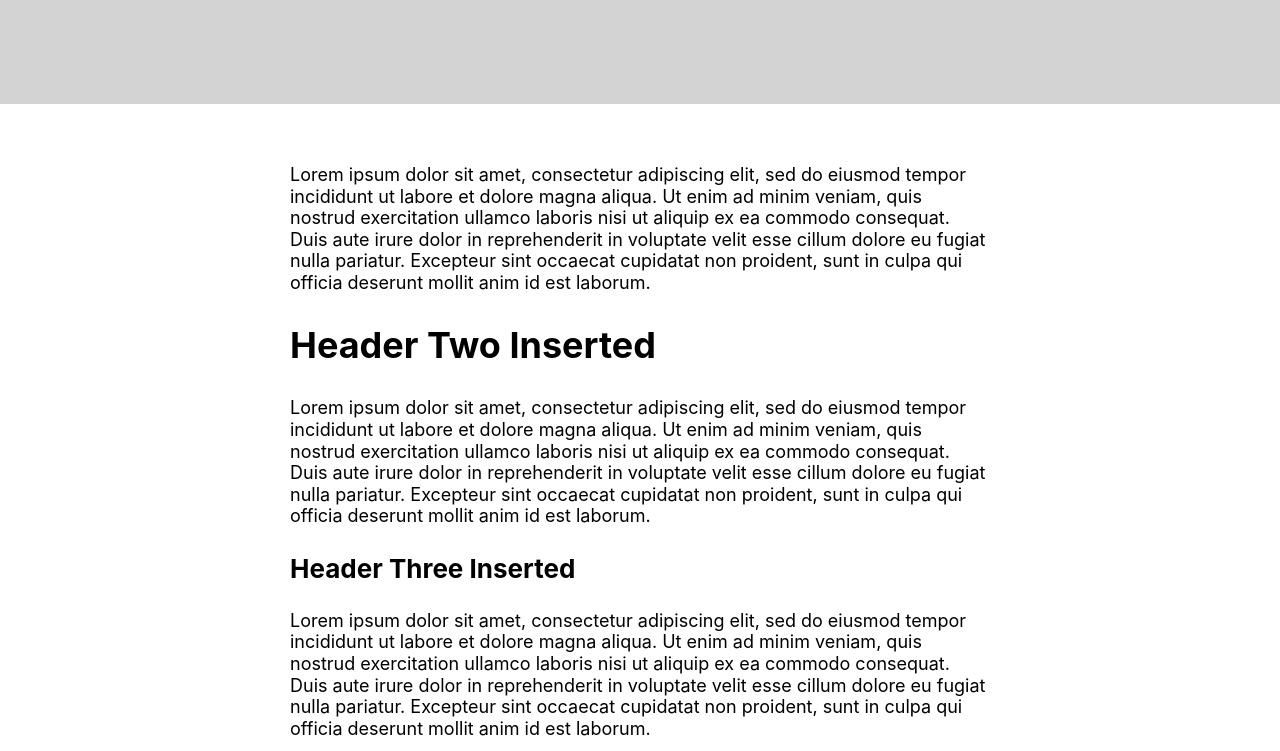
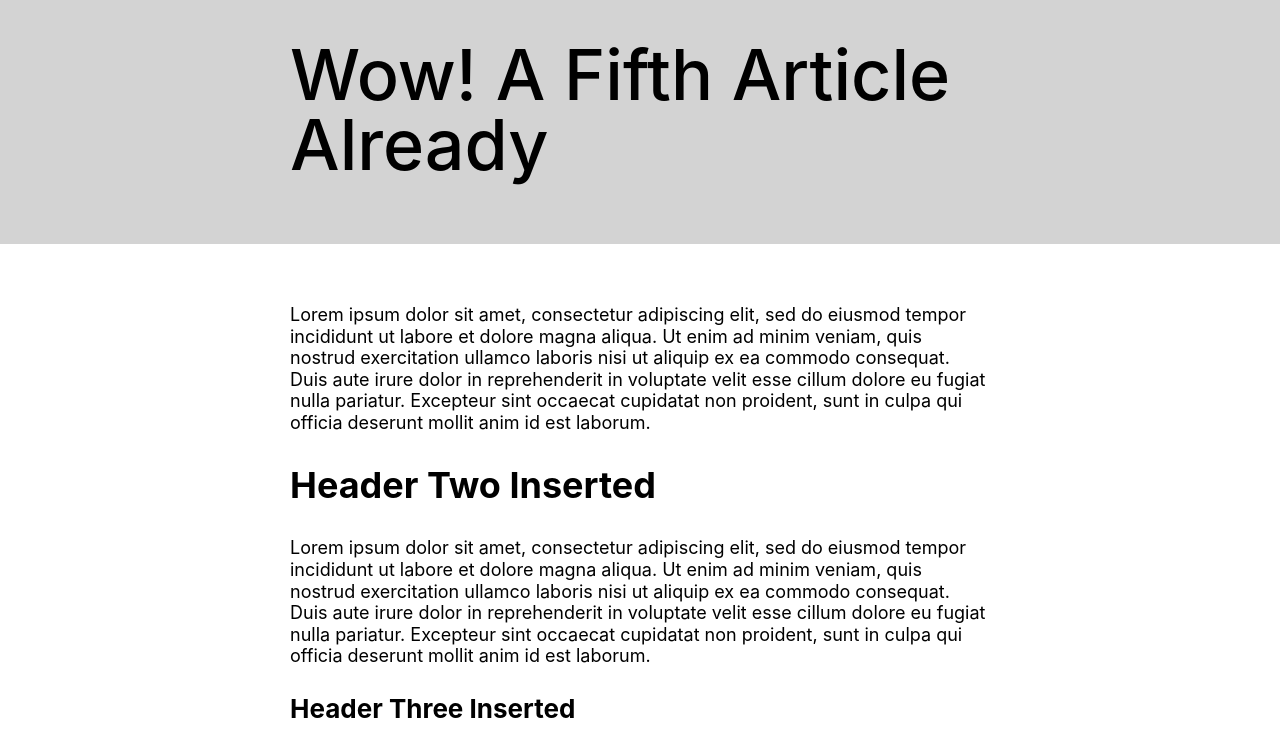
Before and after one commit to mgk5543/dynamic-web-exercise-two, a React (Create React App) app: page /article/article-five in a window 1280 px wide. Shown: the top 751 px of the page. Built offline with nearby package versions, Linux system fonts and the light colour scheme.

Commit message:
Linked article id to title

```diff
--- a/src/pages/article.js
+++ b/src/pages/article.js
@@ -1,11 +1,22 @@
 import React from 'react';
+import { useParams } from "react-router";
+import Data from '../components/data';
 
 function Article({ title, date, blurb }) {
+    const { id } = useParams();
+
+    const articleData = Data.find((article) => article.id === id)
+
     return(
         <main>
-            <header className="article-header">
+            <header className="article-header"
+                style={{
+                    backgroundImage:"",
+                    backgroundSize: "cover",
+                }}
+            >
                 <div className="article-wrap">
-                    <h1 className="article-title">{title}</h1>
+                    <h1 className="article-title">{articleData.title}</h1>
                     <p className="article-date">{date}</p>
                     <p className="article-blurb">{blurb}</p>
                 </div>
```
